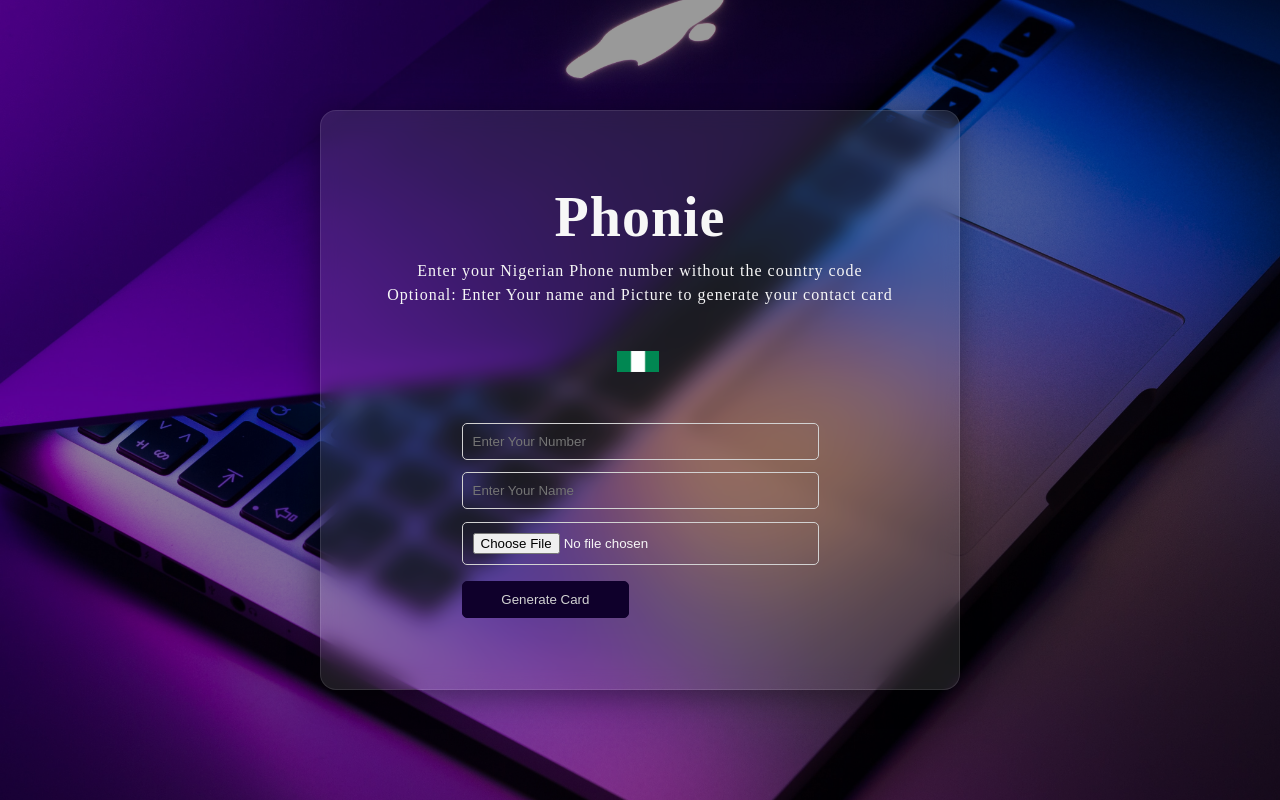
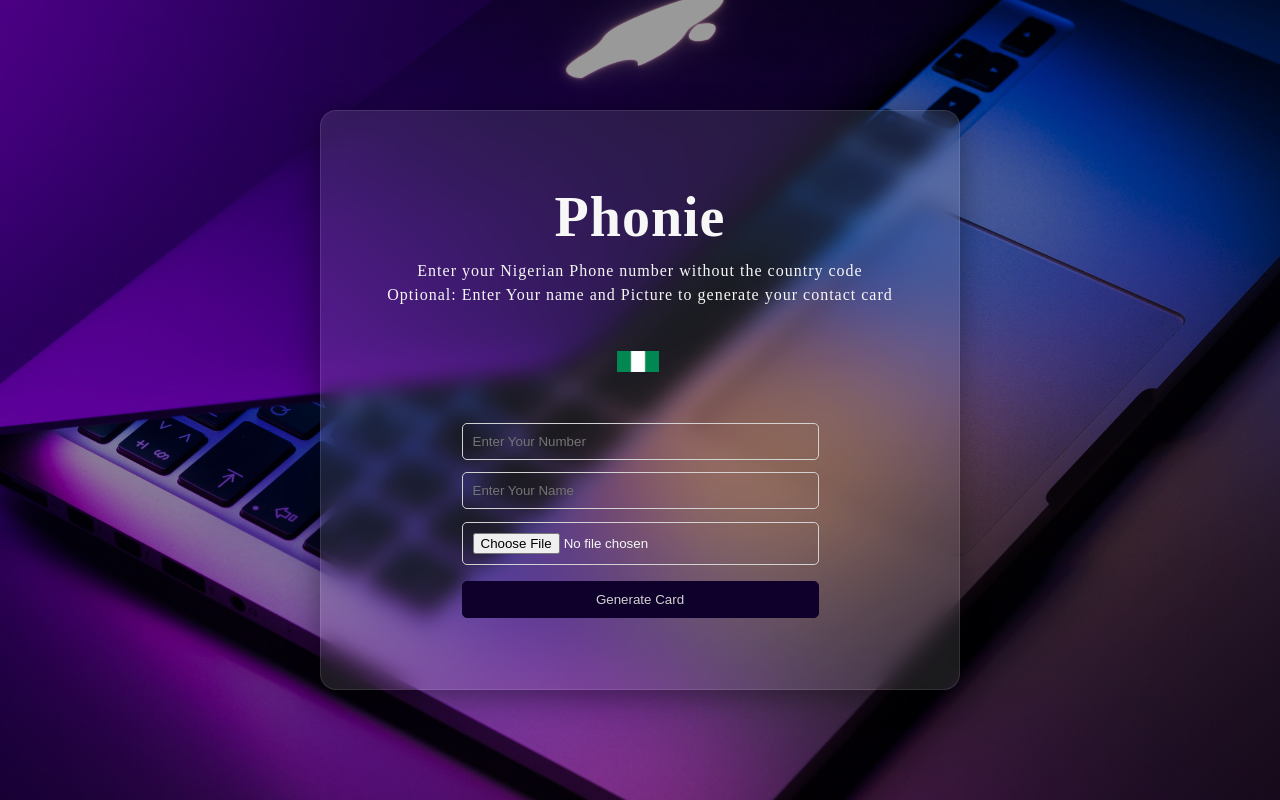
Before and after one commit to mo-renike/ContactCardGenerator, a plain HTML site: page index.html in a window 1280 px wide. Drawn offline with Linux system fonts and the light colour scheme.

Commit message:
UI updates

```diff
--- a/index.html
+++ b/index.html
@@ -48,10 +48,7 @@
         />
 
         <div id="tel_error"></div>
-        <div class="d-flex">
-          <!-- <button type="reset">Reset</button> -->
-          <button id="submit" type="button">Generate Card</button>
-        </div>
+        <button id="submit" type="button">Generate Card</button>
       </form>
       <p><small id="date"></small></p>
     </div>
--- a/style.css
+++ b/style.css
@@ -102,6 +102,7 @@ button {
   border: none;
   outline: none;
   padding: 10px;
+  width: 100%;
   border: 1px solid #0f002b;
   transition: 0.5s ease;
   border-radius: 5px;
```
